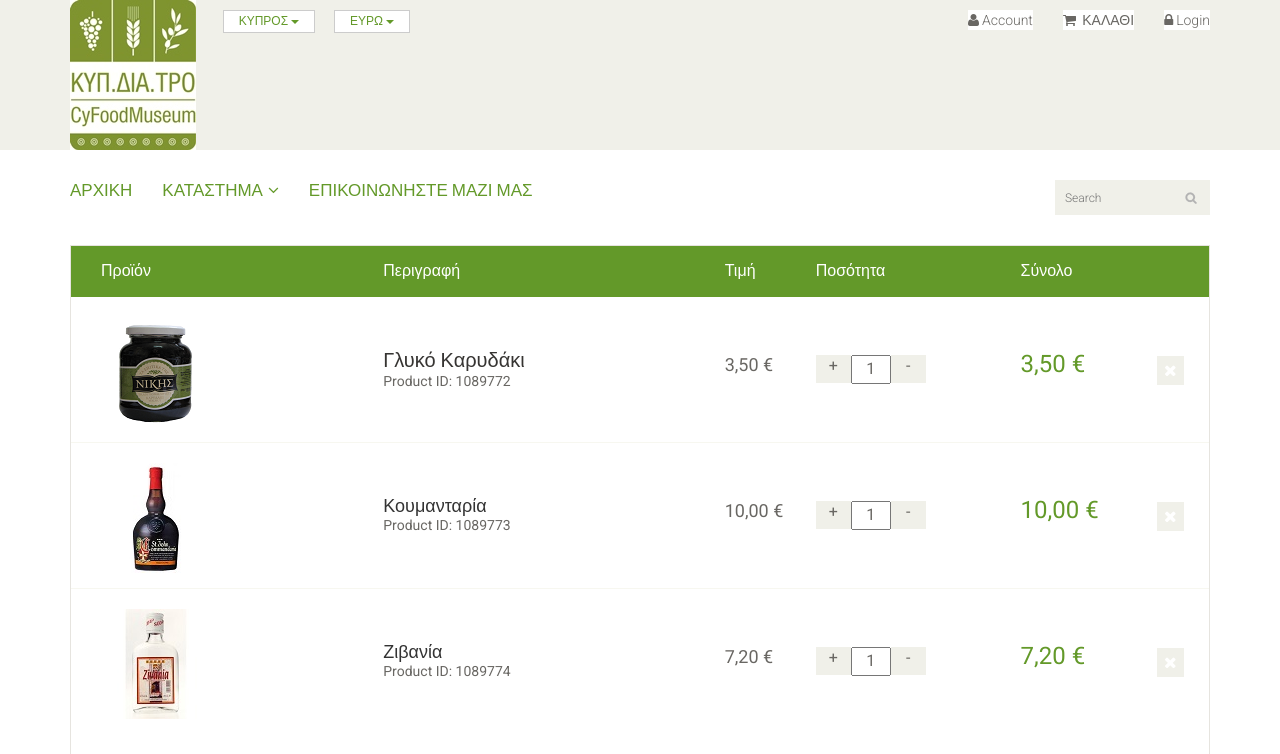
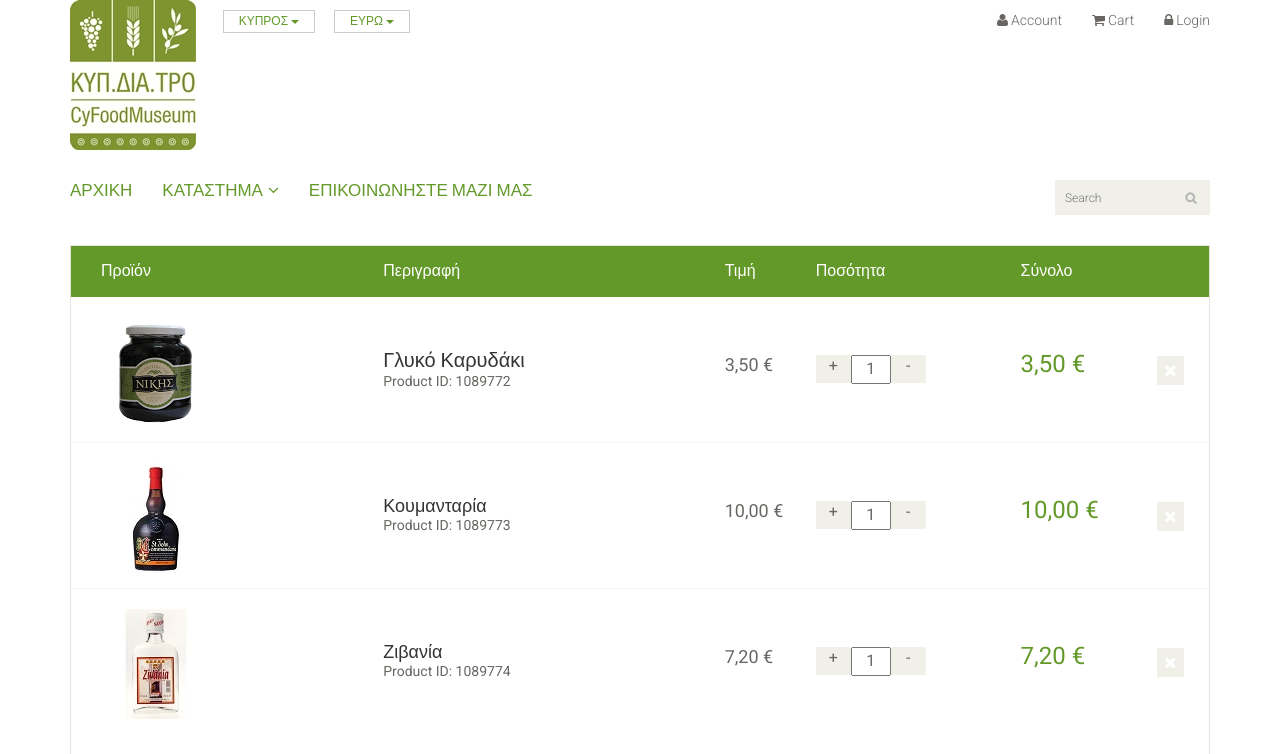
Before and after one commit to gterty01/epl361.winter14.teamC, a PHP site: page /cart.html in a window 1280 px wide. Shown: the top 754 px of the page. Run offline with PHP 8.4, Linux system fonts and the light colour scheme.

Commit message:
new changes guys anti kalathi evaluate cart!

```diff
--- a/account.html
+++ b/account.html
@@ -61,7 +61,7 @@
                             <div class="shop-menu pull-right">
                                 <ul class="nav navbar-nav">
                                     <li><a href="account.html"><i class="fa fa-user"></i>Account</a></li>
-                                    <li><a href="cart.html"><i class="fa fa-shopping-cart"></i> ΚΑΛΑΘΙ</a></li>
+                                    <li><a href="cart.html"><i class="fa fa-shopping-cart"></i>Cart</a></li>
                                     <li><a href="login.html"><i class="fa fa-lock"></i>Login</a></li>
                                 </ul>
                             </div>
--- a/cart.html
+++ b/cart.html
@@ -60,7 +60,7 @@
                         <div class="shop-menu pull-right">
                             <ul class="nav navbar-nav">
                                 <li><a href="account.html"><i class="fa fa-user"></i>Account</a></li>
-                                <li><a href="cart.html"><i class="fa fa-shopping-cart"></i> ΚΑΛΑΘΙ</a></li>
+                                <li><a href="cart.html"><i class="fa fa-shopping-cart"></i>Cart</a></li>
                                 <li><a href="login.html"><i class="fa fa-lock"></i>Login</a></li>
                             </ul>
                         </div>
--- a/checkout.html
+++ b/checkout.html
@@ -60,7 +60,7 @@
                         <div class="shop-menu pull-right">
                             <ul class="nav navbar-nav">
                                 <li><a href="account.html"><i class="fa fa-user"></i>Account</a></li>
-                                <li><a href="cart.html"><i class="fa fa-shopping-cart"></i> ΚΑΛΑΘΙ</a></li>
+                                <li><a href="cart.html"><i class="fa fa-shopping-cart"></i>Cart</a></li>
                                 <li><a href="login.html"><i class="fa fa-lock"></i>Login</a></li>
                             </ul>
                         </div>
--- a/contact-us.html
+++ b/contact-us.html
@@ -60,7 +60,7 @@
                         <div class="shop-menu pull-right">
                             <ul class="nav navbar-nav">
                                 <li><a href="account.html"><i class="fa fa-user"></i>Account</a></li>
-                                <li><a href="cart.html"><i class="fa fa-shopping-cart"></i> ΚΑΛΑΘΙ</a></li>
+                                <li><a href="cart.html"><i class="fa fa-shopping-cart"></i>Cart</a></li>
                                 <li><a href="login.html"><i class="fa fa-lock"></i>Login</a></li>
                             </ul>
                         </div>
--- a/css/main.css
+++ b/css/main.css
@@ -67,7 +67,7 @@ a#scrollUp i{
 **************************/
 
 .header_top {
-  background: none repeat scroll 0 0 #F0F0E9;
+  background: none repeat scroll 0 0 #ffffff ;
 }
 
 .contactinfo ul li:first-child{
--- a/index.html
+++ b/index.html
@@ -9,7 +9,6 @@
     <link href="css/bootstrap.min.css" rel="stylesheet">
     <link href="css/font-awesome.min.css" rel="stylesheet">
     <link href="css/prettyPhoto.css" rel="stylesheet">
-    <link href="css/price-range.css" rel="stylesheet">
     <link href="css/animate.css" rel="stylesheet">
 	<link href="css/main.css" rel="stylesheet">
 	<link href="css/responsive.css" rel="stylesheet">
@@ -60,7 +59,7 @@
                         <div class="shop-menu pull-right">
                             <ul class="nav navbar-nav">
                                 <li><a href="account.html"><i class="fa fa-user"></i>Account</a></li>
-                                <li><a href="cart.html"><i class="fa fa-shopping-cart"></i> ΚΑΛΑΘΙ</a></li>
+                                <li><a href="cart.html"><i class="fa fa-shopping-cart"></i>Cart</a></li>
                                 <li><a href="login.html"><i class="fa fa-lock"></i>Login</a></li>
                             </ul>
                         </div>
--- a/login.html
+++ b/login.html
@@ -61,7 +61,7 @@
                         <div class="shop-menu pull-right">
                             <ul class="nav navbar-nav">
                                 <li><a href="account.html"><i class="fa fa-user"></i>Account</a></li>
-                                <li><a href="cart.html"><i class="fa fa-shopping-cart"></i> ΚΑΛΑΘΙ</a></li>
+                                <li><a href="cart.html"><i class="fa fa-shopping-cart"></i>Cart</a></li>
                                 <li><a href="login.html"><i class="fa fa-lock"></i>Login</a></li>
                             </ul>
                         </div>
--- a/product-details.html
+++ b/product-details.html
@@ -61,7 +61,7 @@
                         <div class="shop-menu pull-right">
                             <ul class="nav navbar-nav">
                                 <li><a href="account.html"><i class="fa fa-user"></i>Account</a></li>
-                                <li><a href="cart.html"><i class="fa fa-shopping-cart"></i> ΚΑΛΑΘΙ</a></li>
+                                <li><a href="cart.html"><i class="fa fa-shopping-cart"></i>Cart</a></li>
                                 <li><a href="login.html"><i class="fa fa-lock"></i>Login</a></li>
                             </ul>
                         </div>
--- a/shop.html
+++ b/shop.html
@@ -60,7 +60,7 @@
                             <div class="shop-menu pull-right">
                                 <ul class="nav navbar-nav">
                                     <li><a href="account.html"><i class="fa fa-user"></i>Account</a></li>
-                                    <li><a href="cart.html"><i class="fa fa-shopping-cart"></i> ΚΑΛΑΘΙ</a></li>
+                                    <li><a href="cart.html"><i class="fa fa-shopping-cart"></i>Cart</a></li>
                                     <li><a href="login.html"><i class="fa fa-lock"></i>Login</a></li>
                                 </ul>
                             </div>
```
